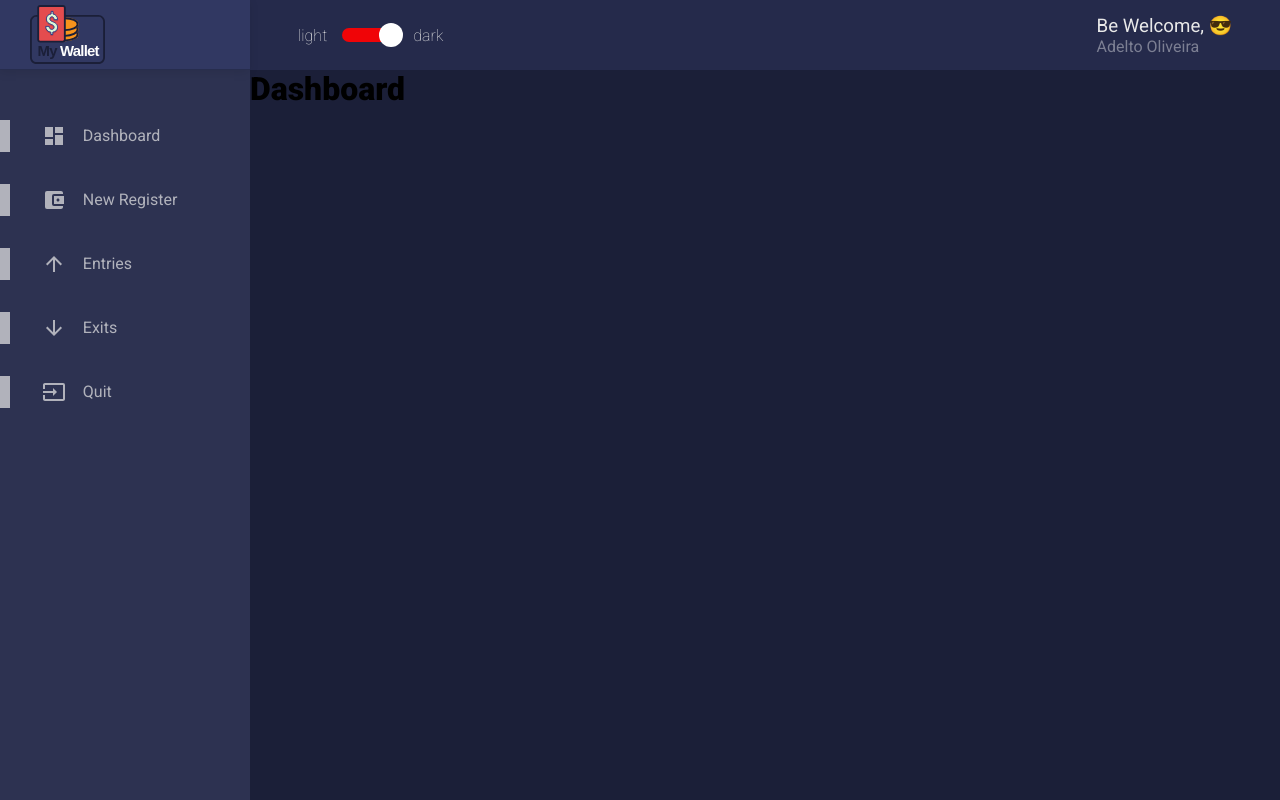
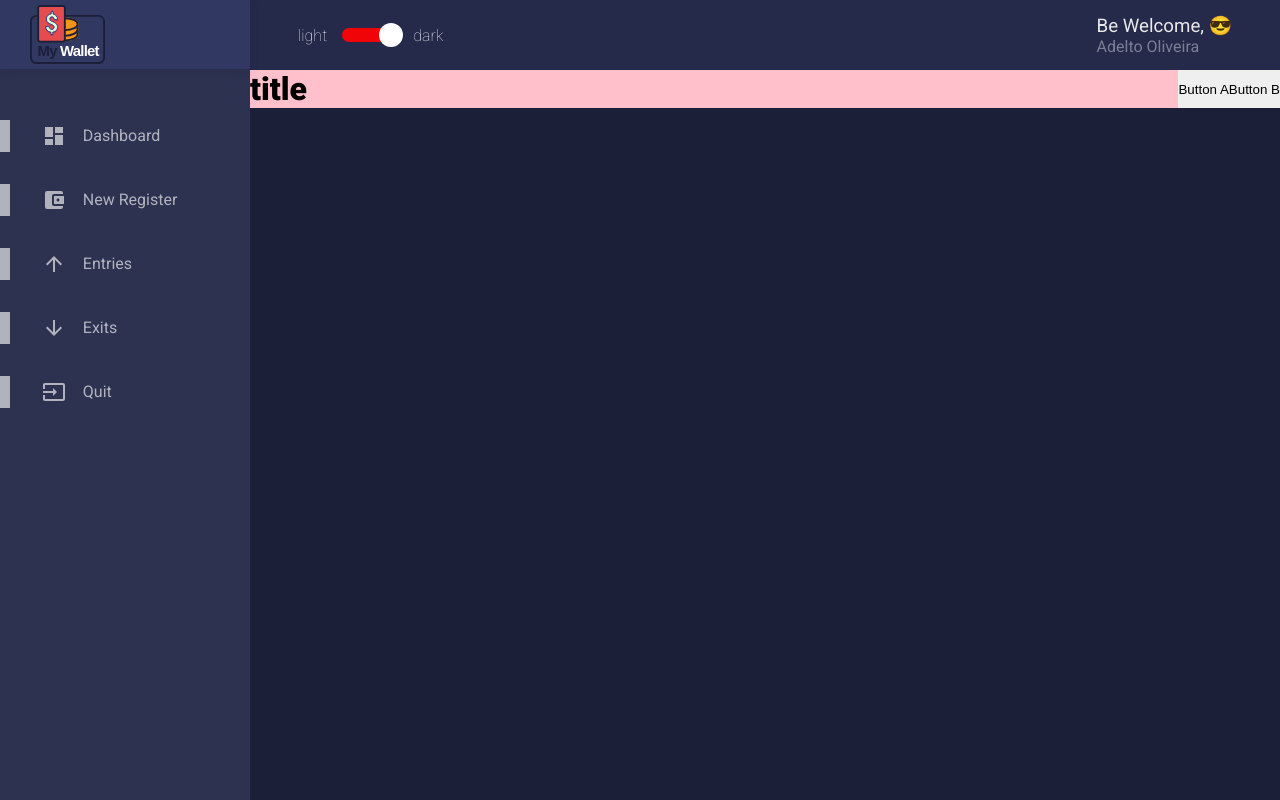
Before and after one commit to otleda/dashboard, a React (Create React App) app in the folder wallet/my-app/: page / in a window 1280 px wide. Built offline with nearby package versions, Linux system fonts and the light colour scheme; the HTML template or start-up script is replaced by a standard one.

Commit message:
Criando o Componente ContentHeader

```diff
--- a/wallet/my-app/src/components/Content/styles.ts
+++ b/wallet/my-app/src/components/Content/styles.ts
@@ -2,7 +2,7 @@ import styled from 'styled-components';
 
 export const Container = styled.div `
     grid-area: CT;
-    background: #1B1F38;
+    background: ${props => props.theme.colors.primary}
 
 
 `;
--- a/wallet/my-app/src/components/ContentHeader/index.tsx
+++ b/wallet/my-app/src/components/ContentHeader/index.tsx
@@ -1,10 +1,21 @@
 import React from 'react';
-import { Container } from './style';
+import {
+     Container,
+     TitleContainer,
+     Controllers
+ } from './style';
 
 const ContainerHeader: React.FC = () => {
     return (
         <Container>
-            <h1>ConteinerHeader</h1>
+            <TitleContainer>
+                <h1>title</h1>
+            </TitleContainer>
+
+            <Controllers>
+                <button type="button">Button A</button>
+                <button type="button">Button B</button>
+            </Controllers>
         </Container>
     );
 }
--- a/wallet/my-app/src/components/ContentHeader/style.ts
+++ b/wallet/my-app/src/components/ContentHeader/style.ts
@@ -1,3 +1,10 @@
 import styled from 'styled-components';
 
-export const Container = styled.div``;
+export const Container = styled.div`
+    display: flex;
+    justify-content: space-between;
+    width: 100%;
+    background-color: pink;
+`;
+export const TitleContainer = styled.div``;
+export const Controllers = styled.button``;
--- a/wallet/my-app/src/pages/Dashboard/index.tsx
+++ b/wallet/my-app/src/pages/Dashboard/index.tsx
@@ -1,12 +1,16 @@
 import React from 'react';
+import { Container } from './styles';
+
+import ContentHeader from '../../components/ContentHeader';
 
 //(F)uncional (C)omponent
 const Dashboard: React.FC = () => {
 
     return (
-        <h1>Dashboard</h1>
+        <Container>
+            <ContentHeader/>
+        </Container>
         );
-
 }
 
 export  default Dashboard;
--- /dev/null
+++ b/wallet/my-app/src/pages/Dashboard/styles.ts
@@ -0,0 +1,3 @@
+import styled from 'styled-components';
+
+export const Container = styled.div ``;
```
Also changed, not shown: 1 other file (tests, documents, lock files or other folders).
